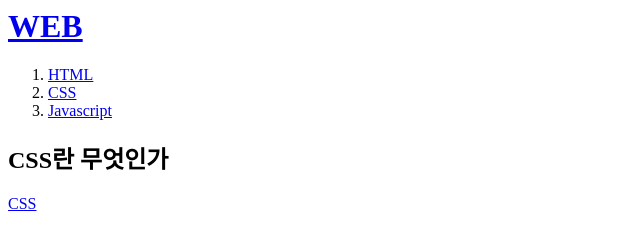
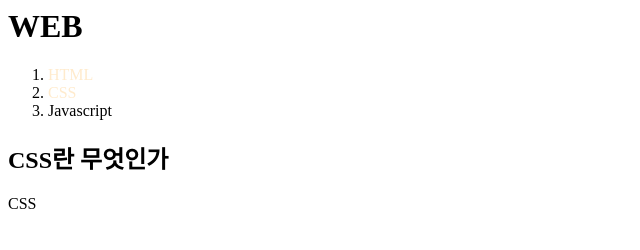
Before and after one commit to 01choco/WEB1, a plain HTML site: page 2.html in a window 1280 px wide. Shown: the whole page, without its empty margins (0-640 px from the left). Drawn offline with Linux system fonts and the light colour scheme.

Commit message:
Update 2.html
: css 요소 추가

```diff
--- a/2.html
+++ b/2.html
@@ -2,13 +2,22 @@
     <head>
         <title>CSS란 무엇인가</title>
         <meta charset="utf-8">
+        <style>
+            a{
+                color: black;
+                text-decoration: none;
+            }
+            .saw {
+                color: blanchedalmond;
+            }
+        </style>
     </head>
 
     <body>
         <h1><a href="index.html">WEB</a></h1>
         <ol>
-            <li><a href="1.html">HTML</a></li>
-            <li><a href="2.html">CSS</a></li>
+            <li><a href="1.html" class="saw">HTML</a></li>
+            <li><a href="2.html" class="saw">CSS</a></li>
             <li><a href="3.html">Javascript</a></li>
         </ol>
         <h2>CSS란 무엇인가</h2>
```
